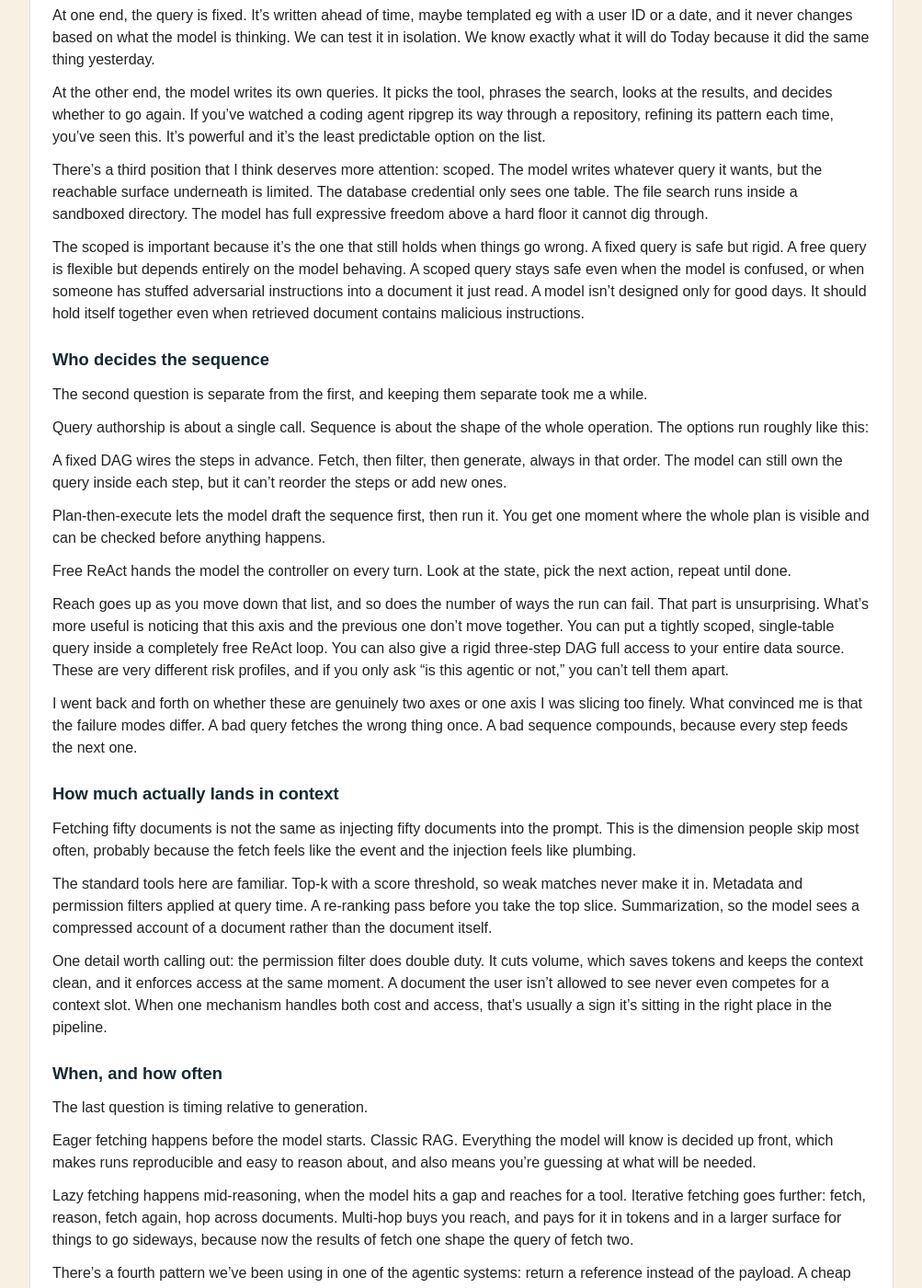
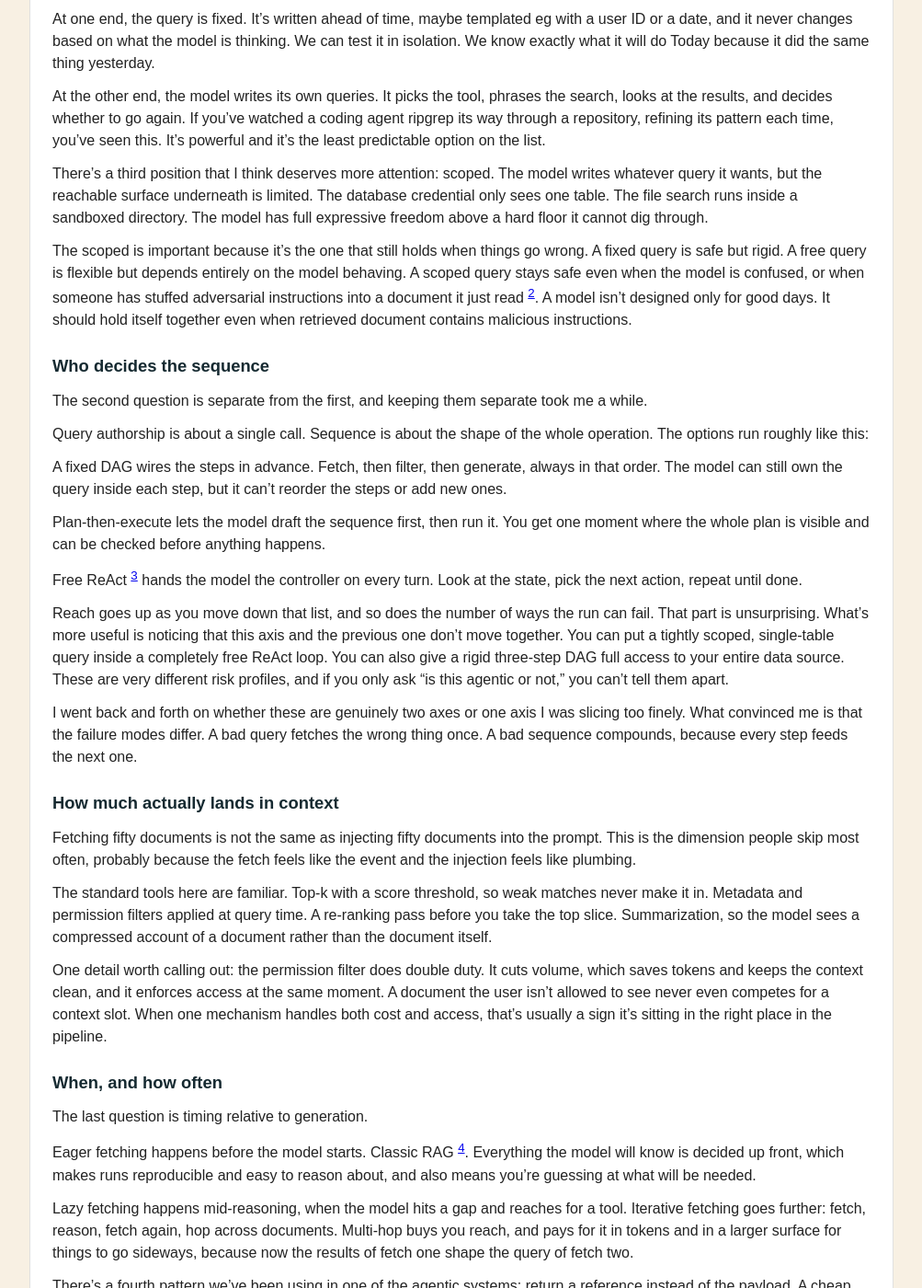
Before and after one commit to manana-labs/manana-labs.github.io, a Jekyll site: the page built from _posts/2026-07-10-agent-retrieval-design-decisions-when-to-use-which-approach.md, in a window 1280 px wide and 1400 px high, scrolled down 784 px. Shown: the whole window at 92% size, without its empty margins (138-1141 px from the left). Built offline with Jekyll 4.4.1, drawn with Linux system fonts in a browser that asks for light colours; some of the changed text lies outside the part shown.

Commit message:
feat: added citations

```diff
--- a/_posts/2026-07-10-agent-retrieval-design-decisions-when-to-use-which-approach.md
+++ b/_posts/2026-07-10-agent-retrieval-design-decisions-when-to-use-which-approach.md
@@ -22,7 +22,7 @@
 
 There's a third position that I think deserves more attention: scoped. The model writes whatever query it wants, but the reachable surface underneath is limited. The database credential only sees one table. The file search runs inside a sandboxed directory. The model has full expressive freedom above a hard floor it cannot dig through.
 
-The scoped is important because it's the one that still holds when things go wrong. A fixed query is safe but rigid. A free query is flexible but depends entirely on the model behaving. A scoped query stays safe even when the model is confused, or when someone has stuffed adversarial instructions into a document it just read. A model isn't designed only for good days. It should hold itself together even when retrieved document contains malicious instructions.
+The scoped is important because it's the one that still holds when things go wrong. A fixed query is safe but rigid. A free query is flexible but depends entirely on the model behaving. A scoped query stays safe even when the model is confused, or when someone has stuffed adversarial instructions into a document it just read [^2]. A model isn't designed only for good days. It should hold itself together even when retrieved document contains malicious instructions.
 
 ## Who decides the sequence
 
@@ -34,7 +34,7 @@
 
 Plan-then-execute lets the model draft the sequence first, then run it. You get one moment where the whole plan is visible and can be checked before anything happens.
 
-Free ReAct hands the model the controller on every turn. Look at the state, pick the next action, repeat until done.
+Free ReAct [^3] hands the model the controller on every turn. Look at the state, pick the next action, repeat until done.
 
 Reach goes up as you move down that list, and so does the number of ways the run can fail. That part is unsurprising. What's more useful is noticing that this axis and the previous one don't move together. You can put a tightly scoped, single-table query inside a completely free ReAct loop. You can also give a rigid three-step DAG full access to your entire data source. These are very different risk profiles, and if you only ask "is this agentic or not," you can't tell them apart.
 
@@ -52,7 +52,7 @@
 
 The last question is timing relative to generation.
 
-Eager fetching happens before the model starts. Classic RAG. Everything the model will know is decided up front, which makes runs reproducible and easy to reason about, and also means you're guessing at what will be needed.
+Eager fetching happens before the model starts. Classic RAG [^4]. Everything the model will know is decided up front, which makes runs reproducible and easy to reason about, and also means you're guessing at what will be needed.
 
 Lazy fetching happens mid-reasoning, when the model hits a gap and reaches for a tool. Iterative fetching goes further: fetch, reason, fetch again, hop across documents. Multi-hop buys you reach, and pays for it in tokens and in a larger surface for things to go sideways, because now the results of fetch one shape the query of fetch two.
 
@@ -65,3 +65,10 @@
 The reason I find this framing useful is that safety and cost live in these knobs, and almost nowhere else. Teams pour effort into embedding models and chunking strategies, which is data plane work, and it's real work. But when an agent leaks something it shouldn't have, or burns ten times the expected tokens, or does something baffling on step six, the postmortem almost always lands on one of these four questions. Usually one that nobody remembered deciding, because it was decided implicitly, by whatever the framework did by default.
 
 Next time someone tells you their agent "retrieves relevant documents," ask them the four questions. The answers are the architecture.
+
+## References
+
+[^1]: [Three Ways Agents Use Tools and When to Pick Each](/blogs/three-ways-agents-use-tools-and-when-to-pick-each/)
+[^2]: Greshake et al., 2023. [Not what you've signed up for: Compromising Real-World LLM-Integrated Applications with Indirect Prompt Injection](https://arxiv.org/abs/2302.12173)
+[^3]: Yao et al., 2022. [ReAct: Synergizing Reasoning and Acting in Language Models](https://arxiv.org/abs/2210.03629)
+[^4]: Lewis et al., 2020. [Retrieval-Augmented Generation for Knowledge-Intensive NLP Tasks](https://arxiv.org/abs/2005.11401)
```
Also changed, not shown: other parts of _posts/2026-07-10-agent-retrieval-design-decisions-when-to-use-which-approach.md (+1 -1 lines).
